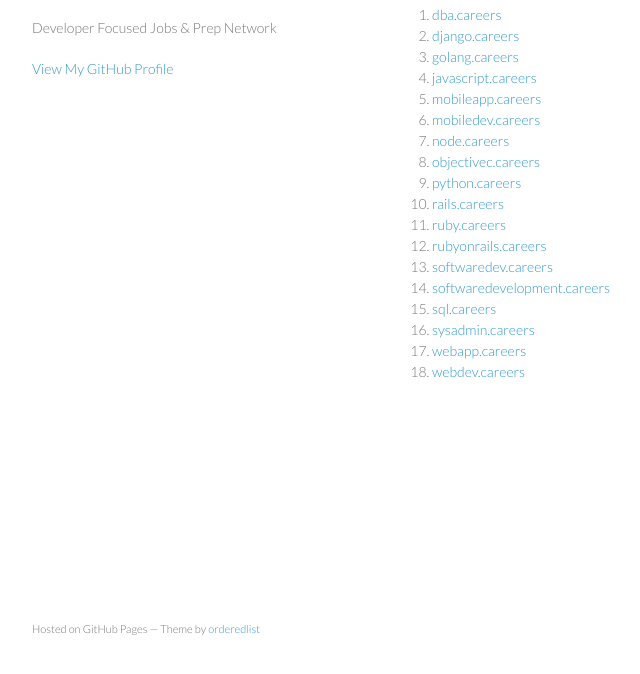
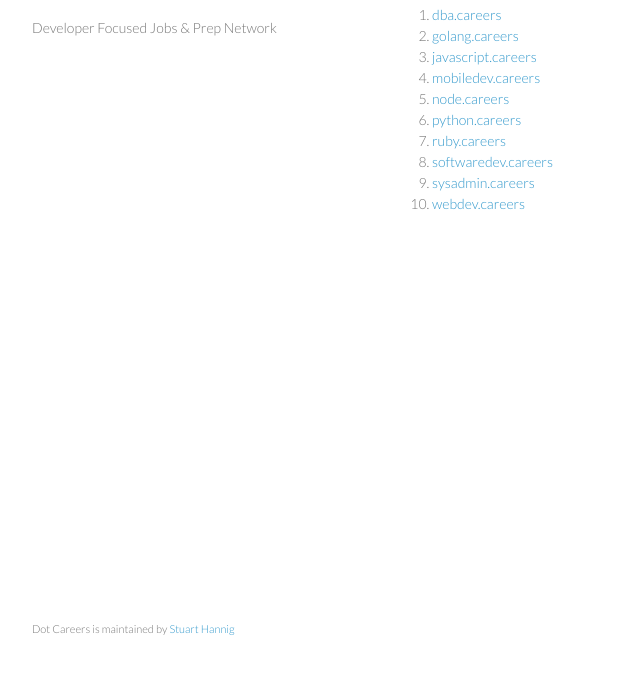
Before and after one commit to dot-careers/dot-careers.github.io, a plain HTML site: page index.html in a window 1280 px wide. Shown: the part 92-766 px from the top of the page, without its empty margins (178-818 px from the left). Drawn offline with Linux system fonts and the light colour scheme.

Commit message:
Update index.html

```diff
--- a/index.html
+++ b/index.html
@@ -17,10 +17,6 @@
       <header>
         <h1>Dot Careers</h1>
         <p>Developer Focused Jobs &amp; Prep Network</p>
-
-
-        <p class="view"><a href="https://github.com/dot-careers">View My GitHub Profile</a></p>
-
       </header>
       <section>
         <h3>
@@ -28,27 +24,19 @@
 
 <ol>
 <li><a href="http://dba.careers">dba.careers</a></li>
-<li><a href="http://django.careers">django.careers</a></li>
 <li><a href="http://golang.careers">golang.careers</a></li>
 <li><a href="http://javascript.careers">javascript.careers</a></li>
-<li><a href="http://mobileapp.careers">mobileapp.careers</a></li>
 <li><a href="http://mobiledev.careers">mobiledev.careers</a></li>
 <li><a href="http://node.careers">node.careers</a></li>
-<li><a href="http://objectivec.careers">objectivec.careers</a></li>
 <li><a href="http://python.careers">python.careers</a></li>
-<li><a href="http://rails.careers">rails.careers</a></li>
 <li><a href="http://ruby.careers">ruby.careers</a></li>
-<li><a href="http://rubyonrails.careers">rubyonrails.careers</a></li>
 <li><a href="http://softwaredev.careers">softwaredev.careers</a></li>
-<li><a href="http://softwaredevelopment.careers">softwaredevelopment.careers</a></li>
-<li><a href="http://sql.careers">sql.careers</a></li>
 <li><a href="http://sysadmin.careers">sysadmin.careers</a></li>
-<li><a href="http://webapp.careers">webapp.careers</a></li>
 <li><a href="http://webdev.careers">webdev.careers</a></li>
 </ol>
       </section>
       <footer>
-        <p><small>Hosted on GitHub Pages &mdash; Theme by <a href="https://github.com/orderedlist">orderedlist</a></small></p>
+        <p><small>Dot Careers is maintained by <a href="http://stuarthannig.me">Stuart Hannig</a></small></p>
       </footer>
     </div>
     <script src="javascripts/scale.fix.js"></script>
```
